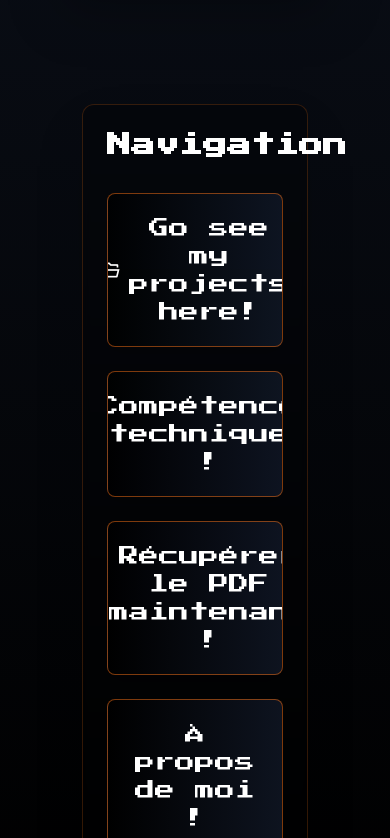
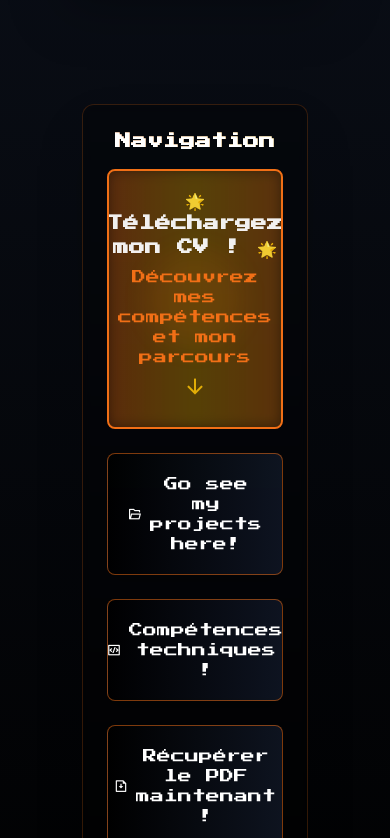
Before and after one commit to zeinou1/abdoul, a React (Vite) app: page / in a window 390 px wide. Shown: the part 1006-1844 px from the top of the page. Built offline with nearby package versions, Linux system fonts and the light colour scheme.

Commit message:
refactor: improve layout and add visual effects in UI components
- Restructure Project4 layout for better organization and responsiveness
- Add animated visual effects to the CV download section in Overview
- Adjust text sizes for better readability across different screen sizes

```diff
--- a/src/Components/UI/Overview.jsx
+++ b/src/Components/UI/Overview.jsx
@@ -94,9 +94,45 @@ const Overview = () => {
             </div>
             <div className="lg:w-[70%] p-8 mt-8 lg:mt-0">
               <div className="backdrop-blur-sm bg-black/30 p-6 rounded-xl shadow-2xl border border-primaryColor/20">
-                <h2 className="text-2xl font-bold text-white mb-8 text-center bg-gradient-to-r from-primaryColor to-yellow-500 bg-clip-text text-transparent">
+                <h2 className="lg:text-2xl font-bold text-white mb-4 text-center bg-gradient-to-r from-primaryColor to-yellow-500 bg-clip-text text-transparent">
                   Navigation
                 </h2>
+
+                {/* Effet WOW pour attirer l'attention sur le CV */}
+                <div
+                  className="relative mb-6 p-4 overflow-hidden rounded-lg border-2 border-primaryColor animate-pulse group cursor-pointer"
+                  onClick={() => {
+                    const cvLink = document.querySelector('a[href="' + cv + '"]');
+                    if (cvLink) cvLink.click();
+                  }}
+                >
+                  <div className="absolute inset-0 bg-gradient-to-r from-primaryColor/10 to-yellow-500/10 animate-pulse"></div>
+                  <div className="absolute -inset-1 bg-gradient-to-r from-primaryColor via-yellow-500 to-primaryColor blur opacity-30 group-hover:opacity-100 transition duration-1000 group-hover:duration-200 animate-gradient-x"></div>
+
+                  <div className="relative flex items-center justify-center">
+                    <div className="absolute w-20 h-20 bg-primaryColor/20 rounded-full filter blur-xl animate-ping"></div>
+                    <div className="absolute w-16 h-16 bg-yellow-500/20 rounded-full filter blur-lg animate-ping animation-delay-1000"></div>
+                    <div className="absolute w-24 h-24 bg-primaryColor/10 rounded-full filter blur-md group-hover:scale-150 transition-all duration-700"></div>
+                    <div className="z-10 text-center transform transition-all duration-500 group-hover:scale-110">
+                      <p className="lg:text-xl font-bold text-white mb-2 animate-pulse group-hover:text-yellow-400 transition-colors duration-300">
+                        🌟 Téléchargez mon CV ! 🌟
+                      </p>
+                      <p className="text-sm text-primaryColor mb-3 group-hover:text-white transition-colors duration-300">
+                        Découvrez mes compétences et mon parcours
+                      </p>
+                      <div className="animate-bounce group-hover:animate-ping">
+                        <i className="ri-arrow-down-line text-2xl text-yellow-500 group-hover:text-white transition-colors duration-300"></i>
+                      </div>
+                    </div>
+                  </div>
+
+                  {/* Particules décoratives qui apparaissent au survol */}
+                  <div className="absolute top-0 left-1/4 w-2 h-2 bg-yellow-500 rounded-full opacity-0 group-hover:opacity-100 transition-all duration-700 group-hover:transform group-hover:-translate-y-10"></div>
+                  <div className="absolute top-0 right-1/4 w-2 h-2 bg-primaryColor rounded-full opacity-0 group-hover:opacity-100 transition-all duration-700 group-hover:transform group-hover:-translate-y-10 group-hover:delay-100"></div>
+                  <div className="absolute bottom-0 left-1/3 w-2 h-2 bg-yellow-500 rounded-full opacity-0 group-hover:opacity-100 transition-all duration-700 group-hover:transform group-hover:translate-y-10 group-hover:delay-200"></div>
+                  <div className="absolute bottom-0 right-1/3 w-2 h-2 bg-primaryColor rounded-full opacity-0 group-hover:opacity-100 transition-all duration-700 group-hover:transform group-hover:translate-y-10 group-hover:delay-300"></div>
+                </div>
+
                 <div className="flex flex-col gap-6 justify-center">
                   <div
                     data-aos="fade-up"
@@ -106,7 +142,7 @@ const Overview = () => {
                     <div className="absolute inset-0 bg-gradient-to-r from-primaryColor to-yellow-600 opacity-0 group-hover:opacity-20 transition-all duration-500"></div>
                     <Link
                       to="/projects-1"
-                      className="text-xl text-white group-hover:text-primaryColor transition-all duration-300 flex items-center justify-center gap-2 transform transition-all duration-500 hover:scale-105 w-full"
+                      className="lg:text-xl text-sm text-white group-hover:text-primaryColor  flex items-center justify-center gap-2 transform transition-all duration-500 hover:scale-105 w-full"
                     >
                       <i className="ri-folder-open-line"></i> Go see my projects here!
                     </Link>
@@ -121,7 +157,7 @@ const Overview = () => {
                     <div className="absolute inset-0 bg-gradient-to-r from-primaryColor to-yellow-600 opacity-0 group-hover:opacity-20 transition-all duration-500"></div>
                     <Link
                       to="/resume"
-                      className="text-xl text-white group-hover:text-primaryColor transition-all duration-300 flex items-center justify-center gap-2 transform transition-all duration-500 hover:scale-105 w-full"
+                      className="text-sm lg:text-xl text-white group-hover:text-primaryColor flex items-center justify-center gap-2 transform transition-all duration-500 hover:scale-105 w-full"
                     >
                       <i className="ri-code-box-line"></i> Compétences techniques !
                     </Link>
@@ -134,7 +170,7 @@ const Overview = () => {
                     className="w-full border border-primaryColor/50 p-5 bg-gradient-to-r from-black/80 to-gray-900/80 text-center rounded-lg shadow-lg hover:shadow-primaryColor/30 transition-all duration-500 group overflow-hidden relative"
                   >
                     <div className="absolute inset-0 bg-gradient-to-r from-primaryColor to-yellow-600 opacity-0 group-hover:opacity-20 transition-all duration-500"></div>
-                    <span className="text-xl text-white group-hover:text-primaryColor transition-all duration-300 flex items-center justify-center gap-2 transform transition-all duration-500 hover:scale-105 w-full">
+                    <span className="text-sm lg:text-xl text-white group-hover:text-primaryColor flex items-center justify-center gap-2 transform transition-all duration-500 hover:scale-105 w-full">
                       {Error ? (
                         <a
                           href={cv}
@@ -164,12 +200,14 @@ const Overview = () => {
                     <div className="absolute inset-0 bg-gradient-to-r from-primaryColor to-yellow-600 opacity-0 group-hover:opacity-20 transition-all duration-500"></div>
                     <Link
                       to="/apropos"
-                      className="lg:flex lg:items-center lg:justify-center lg:gap-2 text-xl text-white group-hover:text-primaryColor transition-all duration-300 transform transition-all duration-500 hover:scale-105 w-full"
+                      className="lg:flex lg:items-center lg:justify-center lg:gap-2 text-xl text-white group-hover:text-primaryColor  transform transition-all duration-500 hover:scale-105 w-full"
                     >
                       <span className="hidden md:block text-xl self-start">
                         <i className="ri-user-line"></i>
                       </span>
-                      <span className="self-center">À propos de moi !</span>
+                      <span className="self-center text-sm lg:text-xl">
+                        À propos de moi !
+                      </span>
                     </Link>
                   </div>
                 </div>
--- a/src/pages/Project4.jsx
+++ b/src/pages/Project4.jsx
@@ -4,23 +4,20 @@ import { projectsData } from "../assets/data/projectsData";
 import { useState } from "react";
 import Titre from "../Components/UI/Titre";
 
-
-
 const Project4 = () => {
   const [project] = useState(projectsData);
 
   // console.log(index)
 
-
   return (
     <section>
-      <Titre title={<span className="md:text-xl lg:text-3xl text-sm">Projet 4</span>}/>
-      <main className="">
-
-          <Projects project={project[3]} />
-          <Buttons left="/projects-3" right="/projects-5" />
-
-      </main>
+      <Titre title={<span className="md:text-xl lg:text-3xl text-sm">Projet 4</span>} />
+      <div className="project-4">
+        <Projects project={project[3]} />
+      </div>
+      <div className="fixed bottom-1/2 w-full z-[100]">
+        <Buttons left="/projects-3" />
+      </div>
     </section>
   );
 };
```
